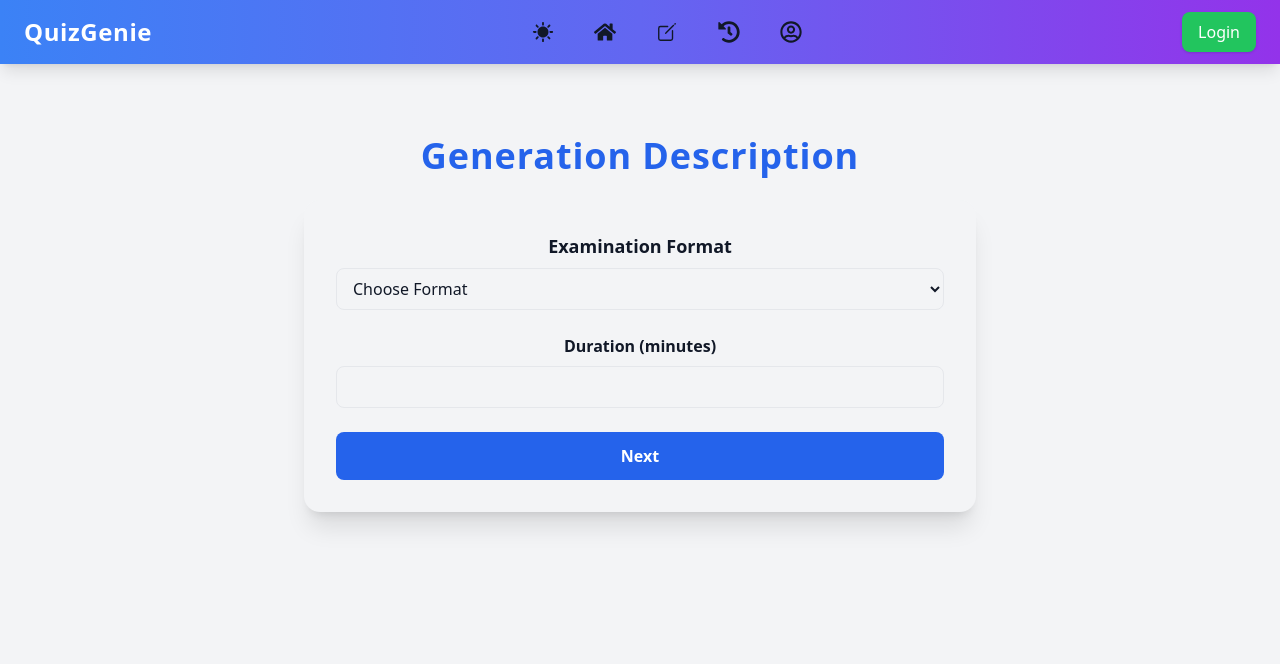
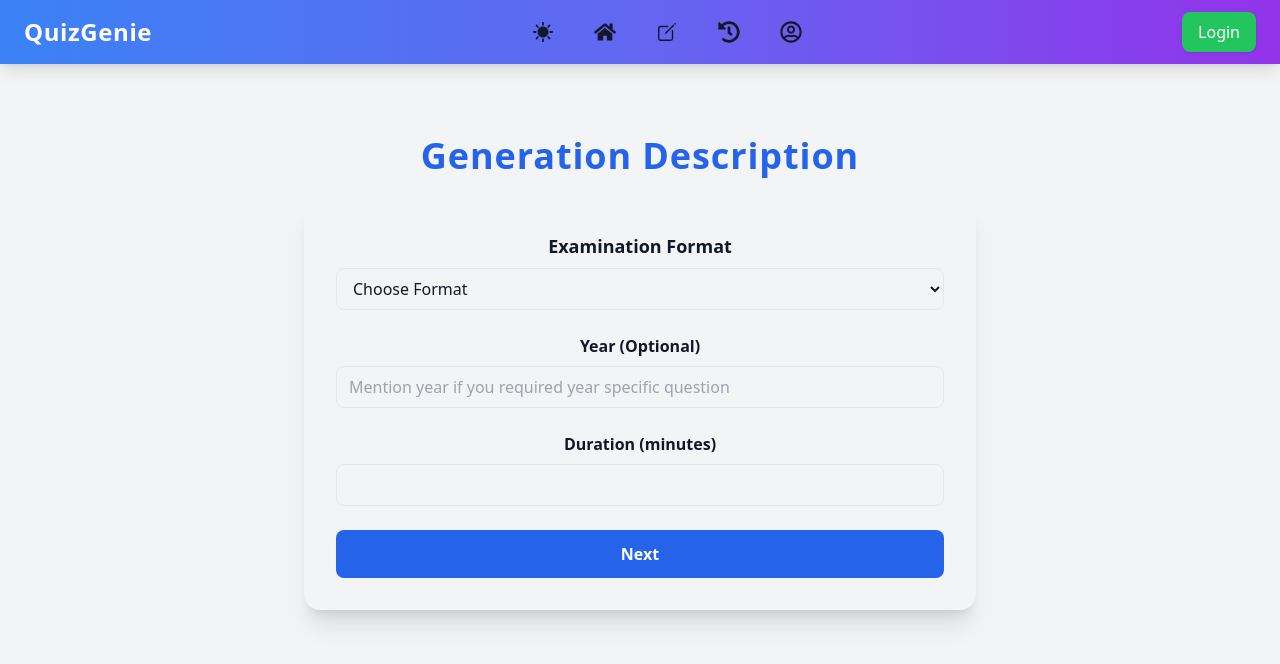
Before and after one commit to subhra70/QuizGenie, a React (Vite) app: page /autoGen in a window 1280 px wide. Shown: the top 664 px of the page. Built offline with nearby package versions, Linux system fonts and the light colour scheme.

Commit message:
some file name changed and backend url added

```diff
--- a/src/Store/examInfo.js
+++ b/src/Store/examInfo1.js
@@ -12,6 +12,7 @@ const initialState = {
     nat1: 0,
     nat2: 0,
     duration: 0,
+    year:0,
     desc: "",
   },
 };
--- a/src/Store/store.js
+++ b/src/Store/store.js
@@ -1,5 +1,5 @@
 import { configureStore } from "@reduxjs/toolkit";
-import examInfoReducer from "./examInfo"
+import examInfoReducer from "./examInfo1"
 
 const store=configureStore({
     reducer:{
--- a/src/component/form/AutoGenCard.jsx
+++ b/src/component/form/AutoGenCard.jsx
@@ -1,7 +1,7 @@
 import React, { useState } from "react";
 import { useDispatch, useSelector } from "react-redux";
 import { useNavigate } from "react-router";
-import { loadData } from "../../stores/examInfo"
+import { loadData } from "../../Store/examInfo1";
 import Navbar from "../navbar/Navbar";
 
 function AutoGenCard() {
@@ -19,6 +19,7 @@ function AutoGenCard() {
     msq2: questionData.msq2 || 0,
     nat1: questionData.nat1 || 0,
     nat2: questionData.nat2 || 0,
+    year: questionData.year || 0,
     duration: questionData.duration || 0,
     desc: questionData.desc || "",
   });
@@ -49,10 +50,13 @@ function AutoGenCard() {
       "nat1",
       "nat2",
       "duration",
+      "year",
     ];
     setData({
       ...data,
-      [name]: numericFields.includes(name) ? Number(value) : value,
+      [name]: numericFields.includes(name)
+        ? Number(value === "" ? 0 : value)
+        : value,
     });
   };
   const handleSubmit = async (e) => {
@@ -64,7 +68,7 @@ function AutoGenCard() {
 
   return (
     <div className="flex flex-col items-center px-4 py-8 mt-6 bg-gray-100 text-gray-900 dark:bg-gray-900 dark:text-gray-100 transition-colors duration-300">
-      <Navbar/>
+      <Navbar />
       {/* Heading */}
       <h1 className="text-3xl md:text-4xl text-blue-600 font-extrabold mb-6 tracking-wide">
         Generation Description
@@ -263,6 +267,23 @@ function AutoGenCard() {
             </div>
           </>
         )}
+        {/* Year */}
+        <div className="flex flex-col space-y-2">
+          <label
+            htmlFor="duration"
+            className="font-semibold bg-gray-100 text-gray-900 dark:bg-gray-900 dark:text-gray-100 transition-colors duration-300"
+          >
+            Year (Optional)
+          </label>
+          <input
+            type="number"
+            name="year"
+            placeholder="Mention year if you required year specific question"
+            value={data.year !== 0 ? data.year : ""}
+            onChange={handleInputChange}
+            className="border rounded-lg px-3 py-2 focus:outline-none focus:ring-2 focus:ring-blue-500 bg-gray-100 text-gray-900 dark:bg-gray-900 dark:text-gray-100 transition-colors duration-300"
+          />
+        </div>
 
         {/* Duration */}
         <div className="flex flex-col space-y-2">
--- a/src/component/userAccount/UserProfile.jsx
+++ b/src/component/userAccount/UserProfile.jsx
@@ -10,28 +10,29 @@ import axios from "axios";
 function UserProfile() {
   const [profile, setProfile] = useState({
     img: "", // empty means no image
-    name: "",
-    gmail: "",
+    name: "N/A",
+    gmail: "N/A",
   });
+  const [isdisable,setIsdisable]=useState(true)
   const navigate=useNavigate()
 
  useEffect(() => {
     const init = async () => {
       const token = localStorage.getItem("token");
-      if (!token) {
-        navigate("/");
-      }
+      // if (!token) {
+      //   navigate("/");
+      // }
       try {
         const { exp } = jwtDecode(token);
         if (exp * 1000 < Date.now()) {
           await authService.logoutUser();
-          navigate("/");
         }
         const response=await axios.get(`${import.meta.env.VITE_API_URL}/user`,{
           headers:{
             Authorization:`Bearer ${token}`
           }
         })
+        setIsdisable(false)
         const user=response.data
         const status=response.status
 
@@ -41,7 +42,7 @@ function UserProfile() {
         }
         else if(status===401)
         {
-          navigate("unauthorized")
+          navigate("/unauthorized")
         }
       } catch (e) {
         console.log(e);
@@ -84,7 +85,7 @@ function UserProfile() {
             </div>
 
             {/* Sign Out */}
-            <button className="flex items-center gap-2 px-4 py-2 bg-red-500 hover:bg-red-600 text-white font-medium rounded-lg shadow transition duration-300" onClick={handleSignout}>
+            <button className="flex items-center gap-2 px-4 py-2 bg-red-500 hover:bg-red-600 text-white font-medium rounded-lg shadow transition duration-300" onClick={handleSignout} disabled={isdisable}>
               <span>Sign Out</span>
               <GiExitDoor size={20} />
             </button>
```
